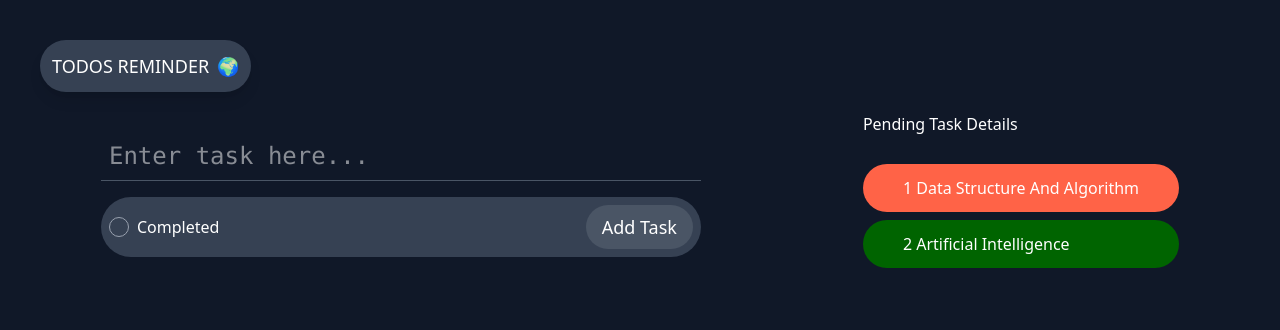
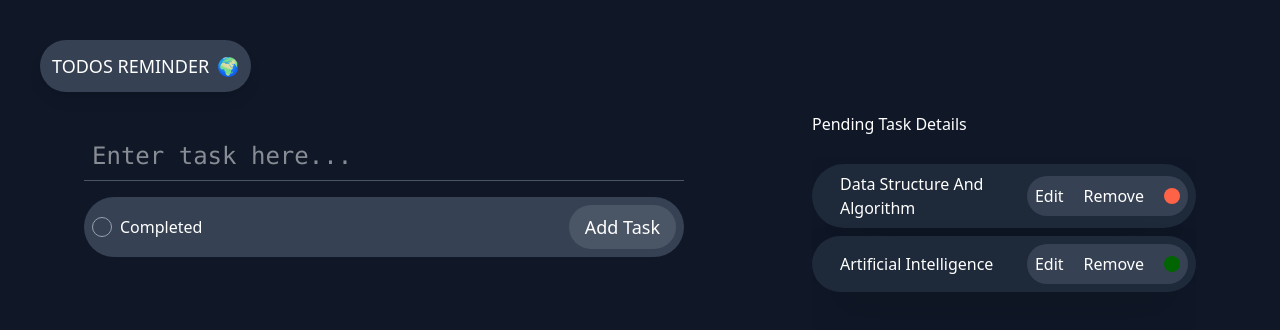
Before and after one commit to strictlyManish/New-Series, a React (Vite) app in the folder Day 01/: page / in a window 1280 px wide. Shown: the top 330 px of the page. Built offline with nearby package versions, Linux system fonts and the light colour scheme.

Commit message:
Refactor code file

```diff
--- a/Day 01/src/components/Creat.jsx
+++ b/Day 01/src/components/Creat.jsx
@@ -7,24 +7,28 @@ function Creat({ setTodos }) {
 
   const getData = (e) => {
     e.preventDefault();
-    if (!tasks.trim()) return; // stop if empty
+    if (!tasks.trim()) return;
 
     const newUser = { tasks, isComplited };
 
-    // get existing tasks from localStorage
     const storedTasks = JSON.parse(localStorage.getItem("tasks")) || [];
 
-    // add the new one
+    const isDuplicate = storedTasks.some(
+      (item) => item.tasks.trim().toLowerCase() === tasks.trim().toLowerCase()
+    );
+
+    if (isDuplicate) {
+      toast.error("Task already exists!");
+      return;
+    }
+
     const updatedTasks = [...storedTasks, newUser];
 
-    // save back to localStorage
+
     localStorage.setItem("tasks", JSON.stringify(updatedTasks));
     toast.success("Task Added");
 
-    // update React state
     setTodos(updatedTasks);
-
-    // reset inputs
     setTasks("");
     setComplited(false);
   };
--- a/Day 01/src/components/Read.jsx
+++ b/Day 01/src/components/Read.jsx
@@ -1,23 +1,104 @@
-import React from "react";
+import React, { useState, useEffect } from "react";
 
 function Read({ todos }) {
-  let data = JSON.parse(localStorage.getItem("tasks")) || todos;
+  const [data, setData] = useState([]);
+  const [editIndex, setEditIndex] = useState(null); // track which todo is being edited
+  const [editValue, setEditValue] = useState("Empty");   // temporary input value
 
-  const renderTodos = data.map((todo, idx) => {
-    return (
+  useEffect(() => {
+    const stored = JSON.parse(localStorage.getItem("tasks")) || todos;
+    setData(stored);
+  }, [todos]);
+
+  // 🗑️ Delete handler
+  const delHandler = (idx) => {
+    const updated = data.filter((_, i) => i !== idx);
+    setData(updated);
+    localStorage.setItem("tasks", JSON.stringify(updated));
+  };
+
+  // ✏️ Edit handler
+  const startEdit = (idx, taskText) => {
+    setEditIndex(idx);
+    setEditValue(taskText);
+  };
+
+  const saveEdit = (idx) => {
+    const updated = [...data];
+    updated[idx].tasks = editValue;
+    setData(updated);
+    localStorage.setItem("tasks", JSON.stringify(updated));
+    setEditIndex(null); // exit edit mode
+    setEditValue("");
+  };
+
+  const cancelEdit = () => {
+    setEditIndex(null);
+    setEditValue("");
+  };
+
+  const renderTodos = data.map((todo, idx) => (
     <li
       key={idx}
-        className="mt-2 text-[16px] capitalize px-10 py-3 rounded-full shadow-full"
+      className="mt-2 text-[16px] w-[30vw] p-2 capitalize rounded-full shadow-full flex items-center justify-between overflow-hidden bg-gray-800 shadow-2xl"
+    >
+      {/* 👇 If editing this task, show input box */}
+      {editIndex === idx ? (
+        <input
+          type="text"
+          value={editValue}
+          onChange={(e) => setEditValue(e.target.value)}
+          className="ml-5 px-2 py-1 rounded border-none outline-none"
+          autoFocus
+        />
+      ) : (
+        <p className="ml-5">{todo.tasks}</p>
+      )}
+
+      <div className="flex items-center gap-5 bg-gray-700 rounded-full p-2">
+        {editIndex === idx ? (
+          <>
+            <button
+              onClick={() => saveEdit(idx)}
+              className="active:text-green-500 cursor-pointer"
+            >
+              Save
+            </button>
+            <button
+              onClick={cancelEdit}
+              className="active:text-yellow-500 cursor-pointer"
+            >
+              Cancel
+            </button>
+          </>
+        ) : (
+          <>
+            <button
+              onClick={() => startEdit(idx, todo.tasks)}
+              className="active:text-green-500 cursor-pointer"
+            >
+              Edit
+            </button>
+            <button
+              onClick={() => delHandler(idx)}
+              className="active:text-red-500 cursor-pointer"
+            >
+              Remove
+            </button>
+          </>
+        )}
+
+        <p
+          className="bg-gray-950 h-full p-2 rounded-full"
           style={
             todo.isComplited
               ? { backgroundColor: "darkgreen" }
               : { backgroundColor: "tomato" }
           }
-      >
-        {idx + 1} {todo.tasks}
+        ></p>
+      </div>
     </li>
-    );
-  });
+  ));
 
   return (
     <div>
```
Lines whose indentation alone changed are shown as unchanged.
